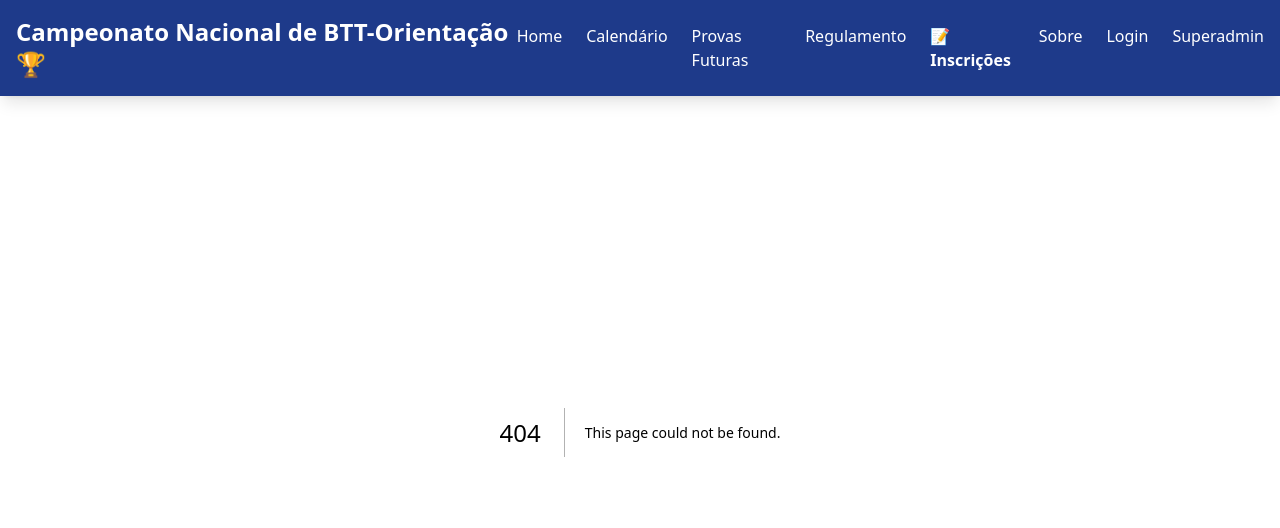
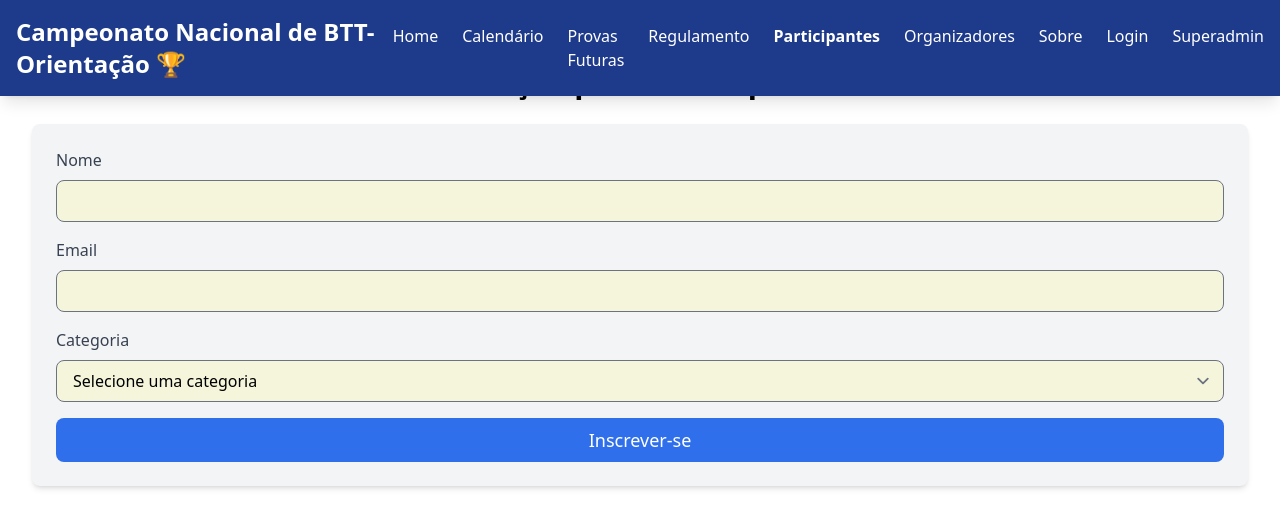
Before and after one commit to EdMorggit/Projeto-Final-CESAE, a Next.js app in the folder nextjs-campeonato-btt/: page /form-participante2 in a window 1280 px wide. Before the commit this address had no page. Shown: the top 528 px of the page. Built offline with nearby package versions, Linux system fonts and the light colour scheme.

Commit message:
Ajusta rotas e acessos dos participantes, organizados e superadmin na pagina de Login. Conecta o preenchimento do form-organizador com o Login do Superadmin.

```diff
--- a/nextjs-campeonato-btt/app/components/navbar.tsx
+++ b/nextjs-campeonato-btt/app/components/navbar.tsx
@@ -17,7 +17,8 @@ export default function Navbar() {
           <li><Link href="/calendario" className="hover:text-gray-300">Calendário</Link></li>
           <li><Link href="/provasfuturas" className="hover:text-gray-300">Provas Futuras</Link></li>
           <li><Link href="/regulamento" className="hover:text-gray-300">Regulamento</Link></li>
-          <li><Link href="/form-participante" className="hover:text-gray-300 font-bold">📝 Inscrições</Link></li>
+          <li><Link href="/form-participante2" className="hover:text-gray-300 font-bold">Participantes</Link></li>
+          <li><Link href="/form-organizador" className="hover:text-gray-300">Organizadores</Link></li>
           <li><Link href="/sobre" className="hover:text-gray-300">Sobre</Link></li>
           <li><Link href="/login" className="hover:text-gray-300">Login</Link></li>
           <li><Link href="/superadmin" className="hover:text-gray-300">Superadmin</Link></li>
--- /dev/null
+++ b/nextjs-campeonato-btt/app/form-organizador/page.tsx
@@ -0,0 +1,45 @@
+'use client';
+
+import { useEffect, useState } from 'react';
+import { useRouter } from 'next/navigation';
+
+export default function FormOrganizador() {
+  const router = useRouter();
+  const [role, setRole] = useState<string | null>(null);
+
+  useEffect(() => {
+    const userRole = localStorage.getItem('userRole');
+    setRole(userRole);
+
+    if (userRole !== 'organizador' && userRole !== 'superadmin') {
+      alert('Acesso negado. Apenas organizadores e superadmins podem acessar esta página.');
+      router.push('/');
+    }
+  }, []);
+
+  return (
+    <div className="container mx-auto px-4 py-8">
+      <h1 className="text-3xl font-bold text-center mb-6">Painel do Organizador</h1>
+      <p className="text-center text-gray-600 mb-6">Aqui você pode cadastrar novas provas e gerenciar eventos.</p>
+
+      <div className="bg-gray-100 p-6 rounded-lg shadow-md">
+        <h2 className="text-2xl font-semibold mb-4">Cadastro de Provas</h2>
+        <form>
+          <div className="mb-4">
+            <label className="block text-gray-700 font-medium mb-2">Nome da Prova</label>
+            <input type="text" className="w-full px-4 py-2 border rounded-lg focus:ring-2 focus:ring-blue-500 focus:outline-none" />
+          </div>
+
+          <div className="mb-4">
+            <label className="block text-gray-700 font-medium mb-2">Data</label>
+            <input type="date" className="w-full px-4 py-2 border rounded-lg focus:ring-2 focus:ring-blue-500 focus:outline-none" />
+          </div>
+
+          <button className="w-full bg-blue-600 hover:bg-blue-700 text-white py-2 px-4 rounded-lg text-lg font-medium transition duration-300">
+            Cadastrar Prova
+          </button>
+        </form>
+      </div>
+    </div>
+  );
+}
--- /dev/null
+++ b/nextjs-campeonato-btt/app/form-participante2/page.tsx
@@ -0,0 +1,69 @@
+'use client';
+
+import { useState } from 'react';
+
+export default function FormParticipante() {
+  const [nome, setNome] = useState('');
+  const [email, setEmail] = useState('');
+  const [categoria, setCategoria] = useState('');
+
+  const handleSubmit = (e: React.FormEvent) => {
+    e.preventDefault();
+    alert('Inscrição realizada com sucesso!');
+  };
+
+  return (
+    <div className="container mx-auto px-4 py-8">
+      <h1 className="text-3xl font-bold text-center mb-6">Inscrição para Participantes</h1>
+      <form className="bg-gray-100 p-6 rounded-lg shadow-md" onSubmit={handleSubmit}>
+        {/* Nome */}
+        <div className="mb-4">
+          <label className="block text-gray-700 font-medium mb-2">Nome</label>
+          <input
+            type="text"
+            value={nome}
+            onChange={(e) => setNome(e.target.value)}
+            className="w-full px-4 py-2 border rounded-lg focus:ring-2 focus:ring-blue-500 focus:outline-none"
+            required
+          />
+        </div>
+
+        {/* Email */}
+        <div className="mb-4">
+          <label className="block text-gray-700 font-medium mb-2">Email</label>
+          <input
+            type="email"
+            value={email}
+            onChange={(e) => setEmail(e.target.value)}
+            className="w-full px-4 py-2 border rounded-lg focus:ring-2 focus:ring-blue-500 focus:outline-none"
+            required
+          />
+        </div>
+
+        {/* Categoria */}
+        <div className="mb-4">
+          <label className="block text-gray-700 font-medium mb-2">Categoria</label>
+          <select
+            value={categoria}
+            onChange={(e) => setCategoria(e.target.value)}
+            className="w-full px-4 py-2 border rounded-lg focus:ring-2 focus:ring-blue-500 focus:outline-none"
+            required
+          >
+            <option value="">Selecione uma categoria</option>
+            <option value="Individual">Individual</option>
+            <option value="Coletiva">Coletiva</option>
+
+          </select>
+        </div>
+
+        {/* Botão de Inscrição */}
+        <button
+          type="submit"
+          className="w-full bg-blue-600 hover:bg-blue-700 text-white py-2 px-4 rounded-lg text-lg font-medium transition duration-300"
+        >
+          Inscrever-se
+        </button>
+      </form>
+    </div>
+  );
+}
--- a/nextjs-campeonato-btt/app/login/page.tsx
+++ b/nextjs-campeonato-btt/app/login/page.tsx
@@ -11,10 +11,19 @@ export default function LoginPage() {
   const handleSubmit = (e: React.FormEvent) => {
     e.preventDefault();
 
-    // Simulação de autenticação (substituir com lógica real)
-    if (email === 'usuario@teste.com' && password === '123456') {
-      alert('Login realizado com sucesso!');
-      router.push('/'); // Redireciona para a página inicial após login bem-sucedido
+    // Simulação de autenticação com diferentes papéis (roles)
+    const users = [
+      { email: 'participante@teste.com', password: '123456', role: 'participante', redirect: '/form-participante' },
+      { email: 'organizador@teste.com', password: '123456', role: 'organizador', redirect: '/form-organizador' },
+      { email: 'admin@teste.com', password: '123456', role: 'superadmin', redirect: '/superadmin' },
+    ];
+
+    const user = users.find((u) => u.email === email && u.password === password);
+
+    if (user) {
+      localStorage.setItem('userRole', user.role); // Armazena o tipo de usuário
+      alert(`Login realizado como ${user.role.toUpperCase()}!`);
+      router.push(user.redirect); // Redireciona para a página correta
     } else {
       alert('Email ou senha incorretos.');
     }
@@ -23,7 +32,7 @@ export default function LoginPage() {
   return (
     <div
       className="relative flex items-center justify-center min-h-screen bg-cover bg-center"
-      style={{ backgroundImage: 'url("/btt pt.jpg")' }} // Substitua pelo nome do arquivo na pasta public
+      style={{ backgroundImage: 'url("/btt pt.jpg")' }}
     >
       {/* Efeito de Sobreposição */}
       <div className="absolute inset-0 bg-black bg-opacity-50"></div>
@@ -70,15 +79,6 @@ export default function LoginPage() {
             Entrar
           </button>
         </form>
-
-        {/* Links Adicionais */}
-        <div className="text-center mt-4">
-          <a href="#" className="text-blue-500 hover:underline">Esqueci minha senha</a>
-        </div>
-
-        <div className="text-center mt-4">
-          <p className="text-gray-600">Ainda não tem uma conta? <a href="#" className="text-blue-500 hover:underline">Cadastre-se</a></p>
-        </div>
       </div>
     </div>
   );
--- a/nextjs-campeonato-btt/app/page.tsx
+++ b/nextjs-campeonato-btt/app/page.tsx
@@ -15,13 +15,14 @@ export default function HomePage() {
 
       {/* Hero Section com vídeo do YouTube */}
       <section className="relative h-[400px] flex items-center justify-center">
-        <iframe
-          className="absolute top-0 left-0 w-full h-full"
-          src="https://www.youtube.com/embed/cxabX70wnDE?autoplay=1&mute=1&loop=1&playlist=cxabX70wnDE&controls=0&modestbranding=1&rel=0"
-          title="Vídeo de BTT"
-          allow="autoplay; encrypted-media"
-          allowFullScreen
-        ></iframe>
+      <video
+  className="w-full h-[500px] object-cover rounded-lg shadow-md"
+  src="/btt-video2.mp4"
+  autoPlay
+  loop
+  muted
+  controls={false}
+/>
       </section>
 
       {/* Destaques */}
@@ -124,7 +125,8 @@ export default function HomePage() {
     <div>
       <h3 className="text-lg font-bold mb-2">Sobre o Campeonato</h3>
       <p className="text-sm">
-            Somos apaixonados pelo desafio, quebrando barreiras e realizando sempre o melhor possível junto com você. Promovemos as maiores competições de Portugal! Conheça nossas competições e faça parte deste grupo de apaixonados pelo desafio.
+        Somos apaixonados pelo desafio, quebrando barreiras e realizando sempre o melhor possível junto com você.
+        Promovemos as maiores competições de Portugal! Conheça nossas competições e faça parte deste grupo de apaixonados pelo desafio.
       </p>
     </div>
     {/* Coluna 2 - Links Rápidos */}
@@ -137,7 +139,7 @@ export default function HomePage() {
           </a>
         </li>
         <li>
-                <a href="/provas" className="hover:underline">
+          <a href="/provasfuturas" className="hover:underline">
             Provas Futuras
           </a>
         </li>
@@ -147,7 +149,7 @@ export default function HomePage() {
           </a>
         </li>
         <li>
-                <a href="/inscricoes" className="hover:underline">
+          <a href="/login" className="hover:underline">
             Inscrições
           </a>
         </li>
@@ -173,6 +175,7 @@ export default function HomePage() {
     © {new Date().getFullYear()} Campeonato Nacional de BTT. Todos os direitos reservados.
   </div>
 </footer>
+
     </div>
   );
 }
```
Also changed, not shown: 1 other file (tests, documents, lock files or other folders). Lines whose indentation alone changed are shown as unchanged.
